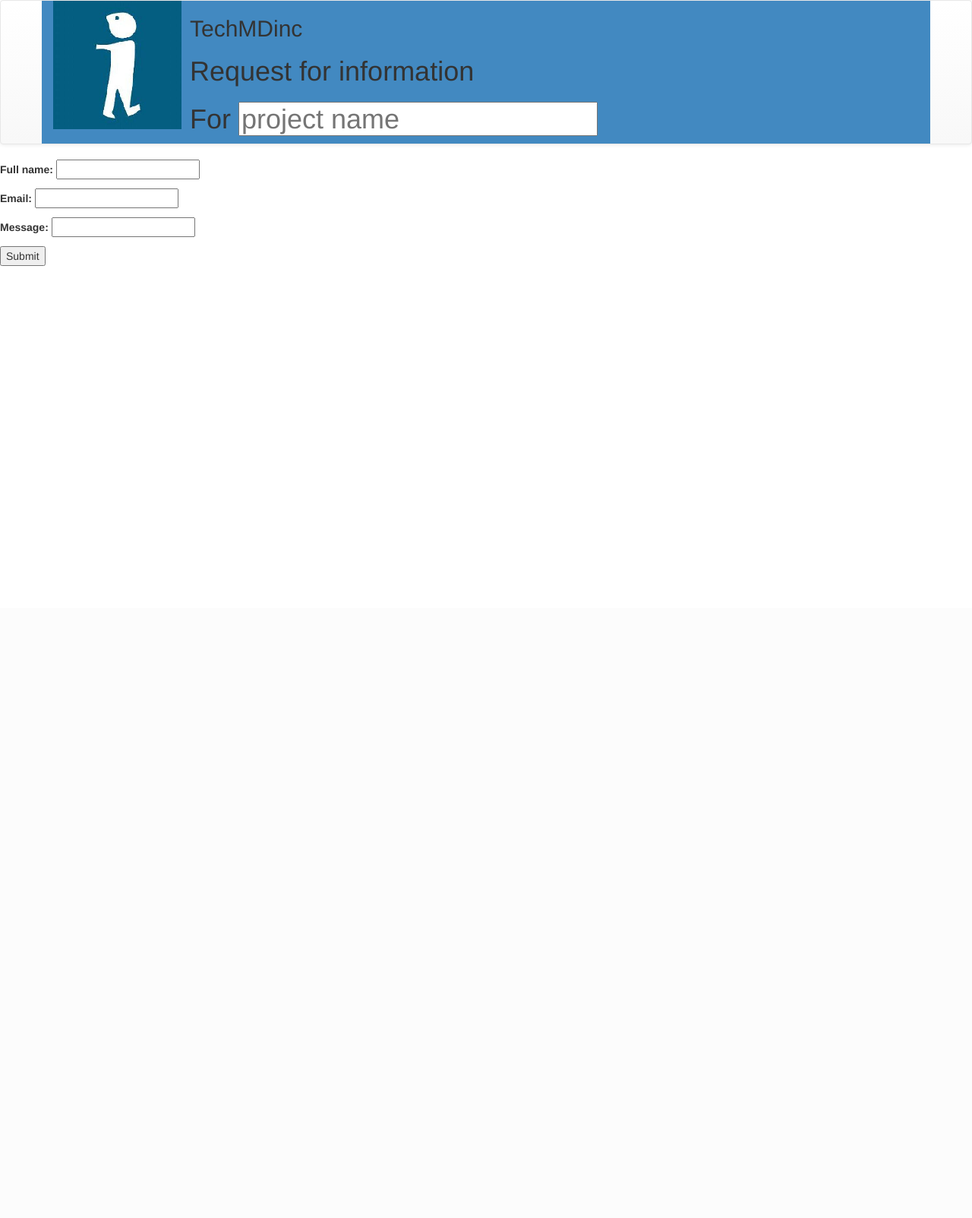
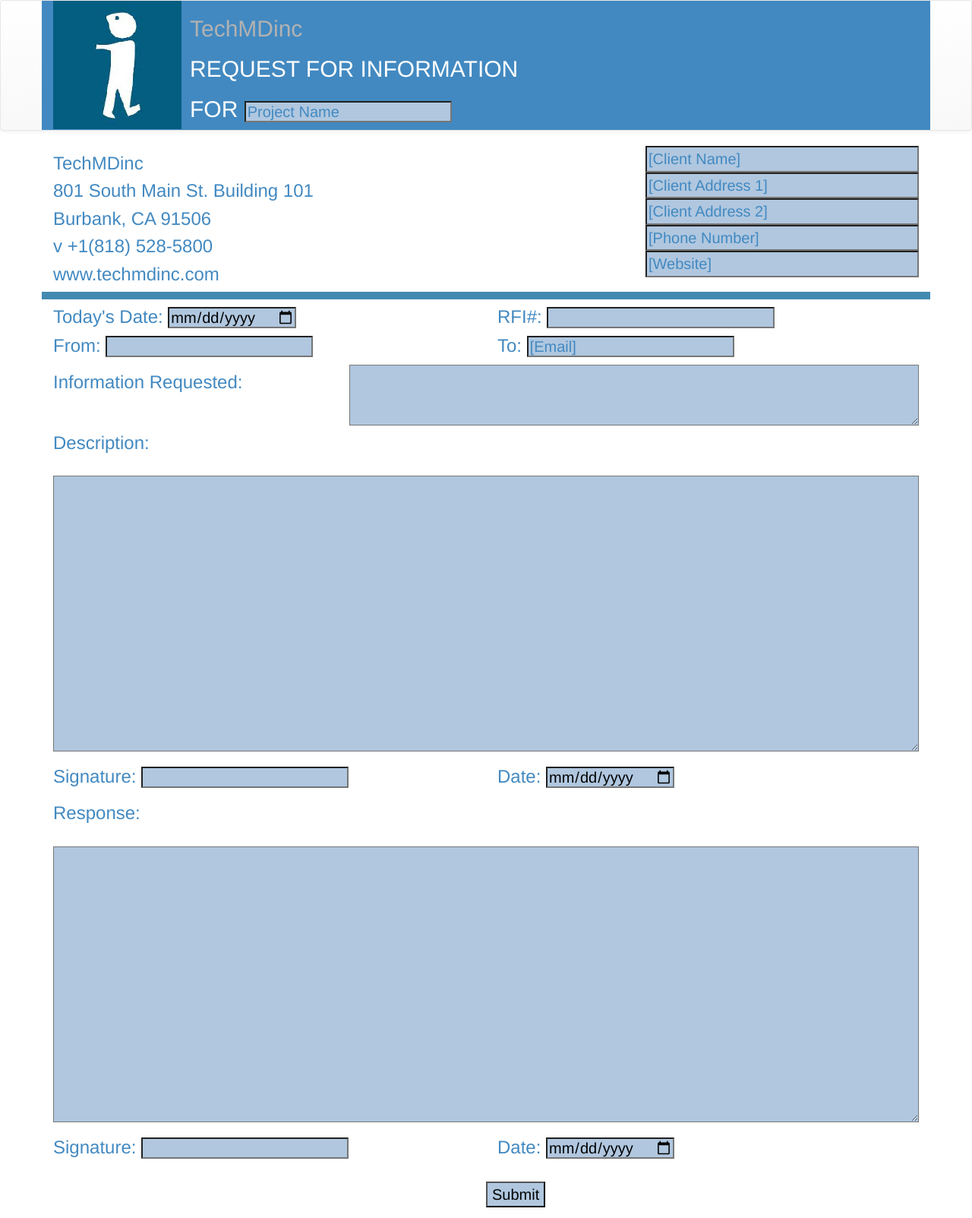
Before and after one commit to martancho/djangoApp, a Django app: page /contact/ in a window 1280 px wide. Shown: the whole page at 76% size. Before the commit the page ends 350 px from the top, so only its background shows below. Run offline with Django 3.2, Linux system fonts and the light colour scheme; some libraries are stand-ins or nearby versions.

Commit message:
succesfully send email from form

```diff
--- a/RFI/forms.py
+++ b/RFI/forms.py
@@ -1,10 +1,79 @@
 from django import forms
-from .models import SignUp
+from .models import SignUp, Contact
 
-class ContactForm(forms.Form):
-	full_name = forms.CharField(required = False)
-	email = forms.EmailField()
-	message = forms.CharField()
+class ContactForm(forms.ModelForm):
+	class Meta:
+		model = Contact
+		fields = ['client_name', 'client_address','client_address2', 'email', 'info_requested', 'phone_number', 'website',
+		'project_name', 'rfi', 'user', 'description', 'response', 'user_signature', 'client_signature']
+
+	project_name = forms.CharField(max_length=200, widget=forms.TextInput(
+		attrs={
+			'placeholder': 'Project Name'
+		}))
+	client_name = forms.CharField(required = False, widget=forms.TextInput(
+		attrs={
+			'placeholder': '[Client Name]',
+			'style' : 'width:100%'
+		}))
+	client_address = forms.CharField(max_length=200, widget=forms.TextInput(
+		attrs={
+			'placeholder': '[Client Address 1]',
+			'style' : 'width:100%',
+			'required' : True,
+
+		}))
+	client_address2 = forms.CharField(max_length=200, widget=forms.TextInput(
+		attrs={
+			'placeholder': '[Client Address 2]',
+			'style' : 'width:100%',
+		}))
+	phone_number = forms.CharField(max_length=200, widget=forms.TextInput(
+		attrs={
+			'placeholder' : '[Phone Number]',
+			'style' : 'width:100%'
+		}))
+	website = forms.CharField(max_length=200, widget=forms.TextInput(
+		attrs={
+			'placeholder' : '[Website]',
+			'style' : 'width:100%'
+		}))
+	today_date = forms.DateTimeField(widget=forms.DateTimeInput(
+		attrs={
+			'type' : 'date'
+		}))
+	rfi = forms.CharField(widget=forms.TextInput(
+		attrs={
+			'style' : 'width:300px'
+		}))
+	user = forms.CharField(widget=forms.TextInput())
+	email = forms.EmailField(widget=forms.TextInput(
+		attrs={
+			'placeholder' : '[Email]',
+			'id' : 'id_email'
+		}))
+	info_requested = forms.CharField(widget=forms.Textarea(
+		attrs={
+			'class' : 'textInfo'
+		}))
+	description = forms.CharField(widget=forms.Textarea(
+		attrs={
+			'style':'width:100%'
+		}))
+	response = forms.CharField(widget=forms.Textarea(
+		attrs={
+			'style':'width:100%'
+		}))
+	user_signature = forms.CharField(widget=forms.TextInput())
+	client_signature = forms.CharField(widget=forms.TextInput())
+	user_date = forms.DateTimeField(widget=forms.DateTimeInput(
+		attrs={
+			'type' : 'date'
+		}))
+	client_date = forms.DateTimeField(widget=forms.DateTimeInput(
+		attrs={
+			'type' : 'date'
+		}))
 
 class SignUpForm(forms.ModelForm):
 	class Meta:
--- a/RFI/models.py
+++ b/RFI/models.py
@@ -26,3 +26,24 @@ class SignUp(models.Model):
 
 	def __str__(self):
 		return self.email
+
+class Contact(models.Model):
+	project_name = models.CharField(max_length=200, null=True)
+	client_name = models.CharField(max_length=200, blank=True, null=True)
+	client_address = models.CharField(max_length=200, blank=True, null=True)
+	client_address2 = models.CharField(max_length=200, blank=True, null=True)
+	phone_number = models.CharField(max_length=200, null=True)
+	website = models.CharField(max_length=250, null=True)
+	today_date = models.DateTimeField(default = timezone.now)
+	rfi = models.CharField(max_length=6, null=True)
+	email = models.EmailField(max_length=254, null=True)
+	user = models.CharField(max_length=200, null = True)
+	info_requested = models.TextField(max_length=250, null=True)
+	description = models.TextField(max_length=500, null=True)
+	response = models.TextField(max_length=500, null=True)
+	user_signature = models.CharField(max_length=200, null=True)
+	client_signature = models.CharField(max_length=200, null=True)
+	user_date = models.DateTimeField(default=timezone.now)
+	client_date = models.DateTimeField(default=timezone.now)
+	def __str__(self):
+		return self.client_name
--- a/RFI/templates/RFI/forms.html
+++ b/RFI/templates/RFI/forms.html
@@ -3,7 +3,46 @@
 	<link rel="stylesheet" href="https://maxcdn.bootstrapcdn.com/bootstrap/3.2.0/css/bootstrap.min.css">
 	<link rel="stylesheet" href="https://maxcdn.bootstrapcdn.com/bootstrap/3.2.0/css/bootstrap-theme.min.css">
 	<title>RFI template</title>
+	<style type="text/css">
+		h1{
+			font-size: 30px;
+			text-transform: uppercase;
+			color: #fff;
+		}
+		h2{
+			color: #b2b2b2;
+		}
+		h5{
+			color: #4289c1;
+			font-size: 24px;
+		}
+		input {
+			color: #000;
+			background-color: #b0c7df;
+			font-size: 20px;
+		}
+		input::-webkit-input-placeholder{
+			color:#4289c1;
+		}
+		textarea{
+			font-size: 25px;
+			background-color: #b0c7df;
+		}
+		.textInfo{
+			color: #000;
+			background-color: #b0c7df;
+			font-size: 25px;
+			width: 100%;
+			height: 10%;
+		}
+	</style>
 </head>
+
+<body>
+	<form method="POST" action="#" {% if form.is_multipart %}enctype="multipart/form-data"{% endif %}>
+	{% csrf_token %}
+	<!-- {{form.as_ul}}
+	<input class='col-md-offset-6' type="submit" value="Submit"/> -->
 		<nav class="navbar navbar-default">
 			<div class="container">
 				<div class="row justify-content-md-center" style="background-color: #4289c1">
@@ -13,14 +52,84 @@
 					<div class="row">
 						<h2>TechMDinc</h2>
 						<h1>Request for information</h1>
-					<h1>For <input placeholder="project name" size="20"></h1>
+						<h1>For {{form.project_name}}</h1>
 					</div>
 
 				</div>
 			</div>
 		</nav>
-<form method="POST" action="">{% csrf_token %}
-	{{form.as_p}}
+		<div class="container">
+			<div class="row">
+				<div class="col-md-8">
+					<h5>TechMDinc</h5>
+					<h5>801 South Main St. Building 101</h5>
+					<h5>Burbank, CA 91506</h5>
+					<h5>v +1(818) 528-5800</h5>
+					<h5>www.techmdinc.com</h5>
+				</div>
 
-	<input type="submit" value="Submit"/>
+				<div class="col-md-4">
+					<div>{{form.client_name}}<br></div>
+					{{form.client_address}}<br>
+					{{form.client_address2}}<br>
+					{{form.phone_number}}<br>
+					{{form.website}}<br>
+				</div>
+				<svg width="100%" height="10">
+					<rect width="100%" height="10" style="fill:#4289b1;"/>
+				</svg>
+			</div>
+			<div class="row">
+				<div class="col-md-6">
+					<h5>Today's Date: {{form.today_date}}</h5>
+					<h5>From: {{form.user}}</h5>
+				</div>
+				<div class="col-md-6">
+					<h5>RFI#: {{form.rfi}}</h5>
+					<h5>To: {{form.email}}</h5>
+				</div>
+			</div>
+
+			<div class="row">
+				<div class="col-md-4">
+					<h5>Information Requested:</h5>
+				</div>
+				<div class="col-md-8">{{form.info_requested}}</div>
+			</div>
+
+			<div class="row">
+				<div class="col-md-12">
+					<h5>Description:</h5><br>
+					<p>{{form.description}}</p>
+				</div>
+			</div>
+
+			<div class="row">
+				<div class="col-md-6"><h5>Signature: {{form.user_signature}}</h5></div>
+				<div class="col-md-6"><h5>Date: {{form.user_date}}</h5></div>
+			</div>
+
+			<div class="row">
+				<div class="col-md-12">
+					<h5>Response:</h5><br>
+					<p>{{form.response}}</p>
+				</div>
+			</div>
+			<div class="row">
+				<div class="col-md-6"><h5>Signature: {{form.client_signature}}</h5></div>
+				<div class="col-md-6"><h5>Date: {{form.client_date}}</h5></div>
+			</div>
+		</div>
+		<br>
+		<input class='col-md-offset-6' type="submit" value="Submit"/>
+		{% if form.errors %}
+		<div class="alert alert-error">
+			<ul>
+				{% for error in form.non_field_errors %}
+				<li>{{ error }}</li>
+				{% endfor %}
+			</ul>
+		</div>
+		{% endif %}
 	</form>
+</body>
--- /dev/null
+++ b/RFI/templates/RFI/testemail.html
@@ -0,0 +1,5 @@
+Hello <strong>{{user}}</strong><br>
+
+<p>This is a django template test</p>
+<p>You have purchased: <strong>{{purchase}}</strong></p>
+<p>Thanks</p>
--- a/RFI/urls.py
+++ b/RFI/urls.py
@@ -3,6 +3,7 @@ from . import views
 
 urlpatterns= [
 	url(r'^$', views.email, name='email'),
+	url(r'^test/$', views.testemail, name='test'),
 	url(r'^contact/$', views.contact, name='contact'),
-	url(r'^$', views.post_list, name='post_list'),
+	url(r'^post_list/$', views.post_list, name='post_list'),
 ]
--- a/RFI/views.py
+++ b/RFI/views.py
@@ -1,8 +1,12 @@
+from django.http import HttpResponse
+from django.template.loader import render_to_string, get_template
+from django.template import Context
+from django.views import generic
 from django.shortcuts import render
 from django.utils import timezone
-from django.core.mail import send_mail
+from django.core.mail import send_mail, EmailMessage
 from django.conf import settings
-from .models import Post
+from .models import Post, Contact
 from .forms import SignUpForm, ContactForm
 
 # Create your views here.
@@ -23,7 +27,7 @@ def email(request):
 		context={
 			"title": "Thank you"
 		}
-	return render(request, "RFI/email.html", context)
+	return render(request, "RFI/RFItemplate.html", context)
 
 def post_list(request):
 	posts = Post.objects.filter(published_date__lte=timezone.now()).order_by('published_date')
@@ -33,14 +37,21 @@ def post_list(request):
 def contact(request):
 	form = ContactForm(request.POST or None)
 	if form.is_valid():
+		instance = form.save(commit=False)
 		form_email = form.cleaned_data.get("email")
+		form_full_name = form.cleaned_data.get("client_name")
+		form_client_address = form.cleaned_data.get("client_address")
+		form_client_address2 = form.cleaned_data.get("client_address2")
 		form_message = form.cleaned_data.get("message")
-		form_full_name = form.cleaned_data.get("full_name")
+		form_project_name = form.cleaned_data.get("project_name")
+		form_phone_number = form.cleaned_data.get("phone_number")
+		form_website = form.cleaned_data.get("website")
 		subject = "site contact form"
 		from_email = settings.EMAIL_HOST_USER
-		to_email = [from_email, 'yourotheremail@email.com']
-		contact_message = "%s: %s via %s"%(form_full_name,
+		to_email = [from_email]
+		contact_message = "%s: %s via %s from %s"%(form_full_name,
 			form_message,
+			form_client_address,
 			form_email)
 
 		send_mail(subject,
@@ -49,7 +60,30 @@ def contact(request):
 			to_email,
 			fail_silently=False)
 
+		instance.save()
+	# else:
+	# 	return render(request, "RFI/forms.html", {'form':form})
+
 	context = {
 		"form" : form,
 	}
 	return render(request, "RFI/forms.html", context)
+
+
+
+def testemail(request):
+	subject = "I am a html email"
+	to = ['martancho@gmail.com']
+	from_email = settings.EMAIL_HOST_USER
+
+	ctx = {
+		'user': 'tancho',
+		'purchase': 'books'
+	}
+
+	message = get_template('RFI/testemail.html').render(Context(ctx))
+	msg = EmailMessage(subject, message, to=to, from_email=from_email)
+	msg.content_subtype = 'html'
+	msg.send()
+
+	return HttpResponse('email sent')
```
Also changed, not shown: RFI/admin.py (+8 -2 lines), RFI/templates/RFI/RFItemplate.html (added, +129 -0 lines), RFI/templates/RFI/testemail.txt (added, +7 -0 lines), mysite/settings.py (+5 -2 lines), RFI/migrations/0003_contact.py (added), RFI/migrations/0004_contact_email.py (added), RFI/migrations/0005_contact_message.py (added), RFI/migrations/0006_contact_client_address2.py (added), RFI/migrations/0007_contact_project_name.py (added), RFI/migrations/0008_auto_20170727_1608.py (added), RFI/migrations/0009_auto_20170731_1530.py (added). Lines whose indentation alone changed are shown as unchanged.
